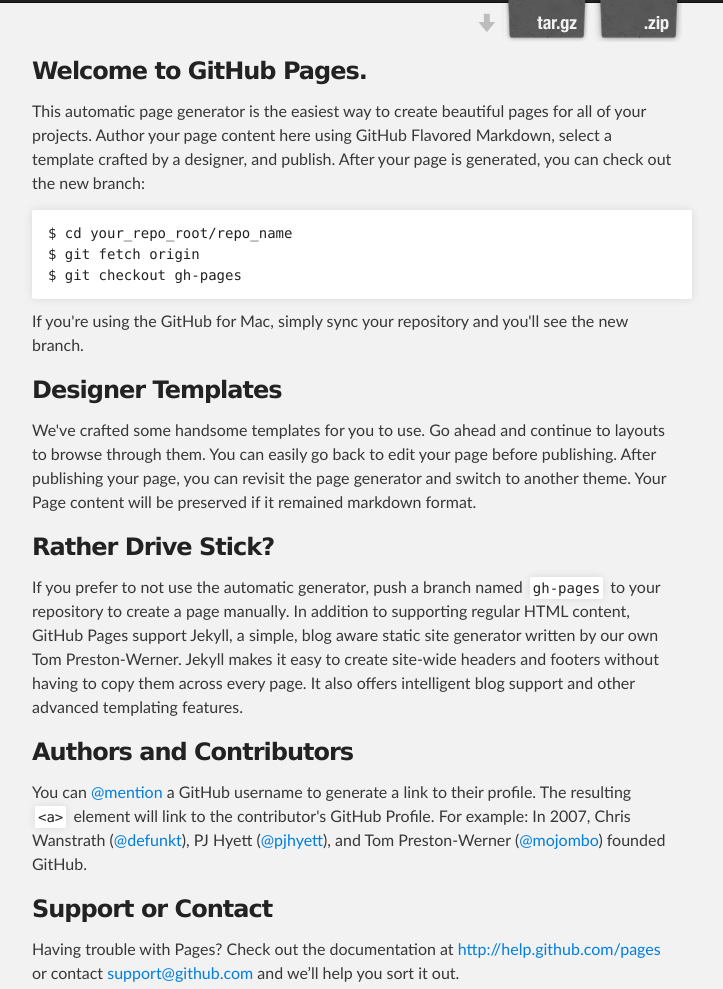
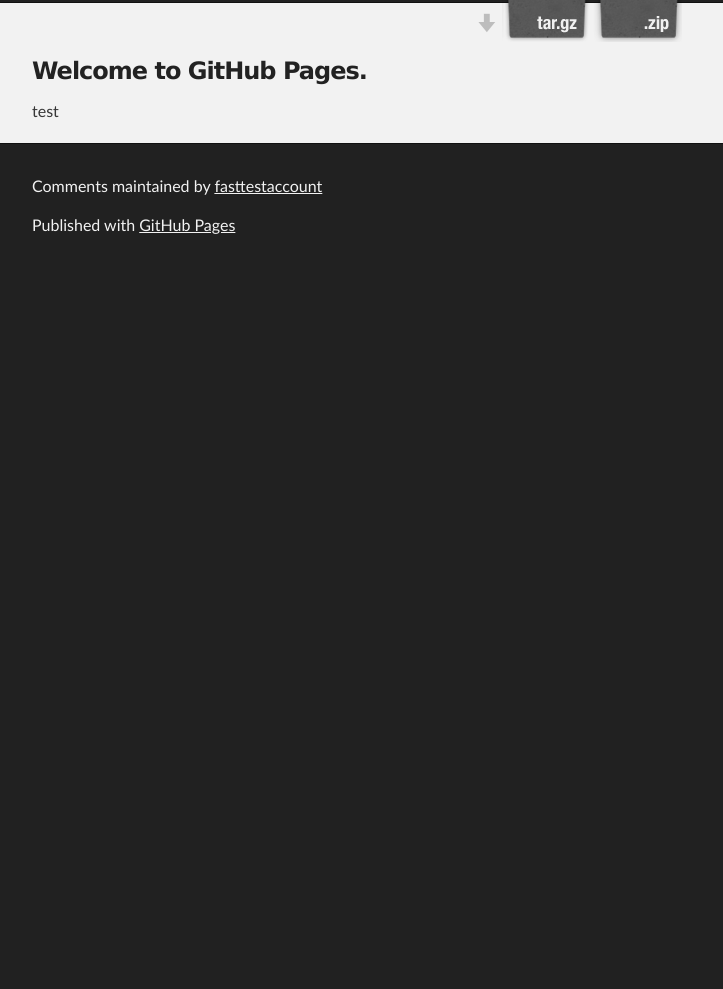
Before and after one commit to fasttestaccount/comments, a plain HTML site: page index.html in a window 1280 px wide. Shown: the part 171-1160 px from the top of the page, without its empty margins (288-1011 px from the left). After the commit the page ends 800 px from the top, so only its background shows below. Drawn offline with Linux system fonts and the light colour scheme.

Commit message:
Update index.html

```diff
--- a/index.html
+++ b/index.html
@@ -33,35 +33,7 @@
       <section id="main_content" class="inner">
         <h3>
 <a name="welcome-to-github-pages" class="anchor" href="#welcome-to-github-pages"><span class="octicon octicon-link"></span></a>Welcome to GitHub Pages.</h3>
-
-<p>This automatic page generator is the easiest way to create beautiful pages for all of your projects. Author your page content here using GitHub Flavored Markdown, select a template crafted by a designer, and publish. After your page is generated, you can check out the new branch:</p>
-
-<pre><code>$ cd your_repo_root/repo_name
-$ git fetch origin
-$ git checkout gh-pages
-</code></pre>
-
-<p>If you're using the GitHub for Mac, simply sync your repository and you'll see the new branch.</p>
-
-<h3>
-<a name="designer-templates" class="anchor" href="#designer-templates"><span class="octicon octicon-link"></span></a>Designer Templates</h3>
-
-<p>We've crafted some handsome templates for you to use. Go ahead and continue to layouts to browse through them. You can easily go back to edit your page before publishing. After publishing your page, you can revisit the page generator and switch to another theme. Your Page content will be preserved if it remained markdown format.</p>
-
-<h3>
-<a name="rather-drive-stick" class="anchor" href="#rather-drive-stick"><span class="octicon octicon-link"></span></a>Rather Drive Stick?</h3>
-
-<p>If you prefer to not use the automatic generator, push a branch named <code>gh-pages</code> to your repository to create a page manually. In addition to supporting regular HTML content, GitHub Pages support Jekyll, a simple, blog aware static site generator written by our own Tom Preston-Werner. Jekyll makes it easy to create site-wide headers and footers without having to copy them across every page. It also offers intelligent blog support and other advanced templating features.</p>
-
-<h3>
-<a name="authors-and-contributors" class="anchor" href="#authors-and-contributors"><span class="octicon octicon-link"></span></a>Authors and Contributors</h3>
-
-<p>You can <a href="https://github.com/blog/821" class="user-mention">@mention</a> a GitHub username to generate a link to their profile. The resulting <code>&lt;a&gt;</code> element will link to the contributor's GitHub Profile. For example: In 2007, Chris Wanstrath (<a href="https://github.com/defunkt" class="user-mention">@defunkt</a>), PJ Hyett (<a href="https://github.com/pjhyett" class="user-mention">@pjhyett</a>), and Tom Preston-Werner (<a href="https://github.com/mojombo" class="user-mention">@mojombo</a>) founded GitHub.</p>
-
-<h3>
-<a name="support-or-contact" class="anchor" href="#support-or-contact"><span class="octicon octicon-link"></span></a>Support or Contact</h3>
-
-<p>Having trouble with Pages? Check out the documentation at <a href="http://help.github.com/pages">http://help.github.com/pages</a> or contact <a href="mailto:support@github.com">support@github.com</a> and we’ll help you sort it out.</p>
+test
       </section>
     </div>
 
```
